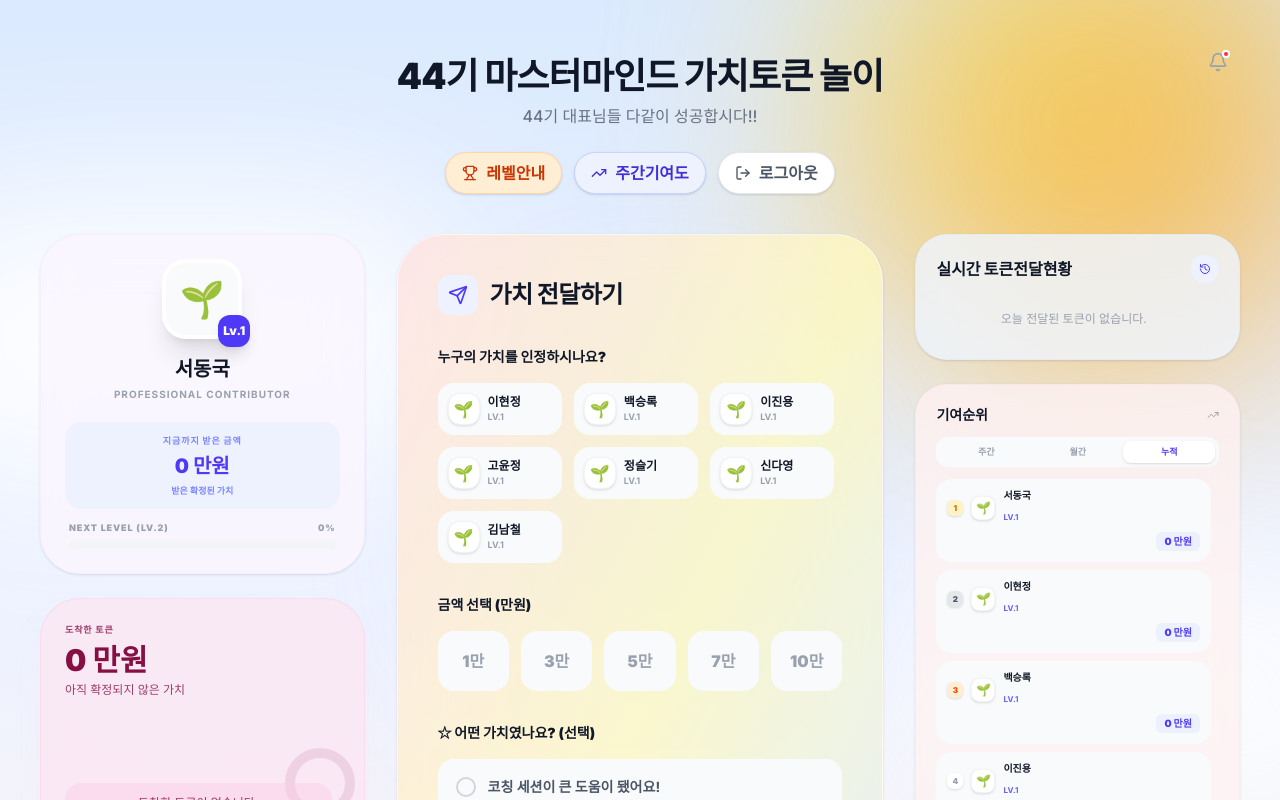
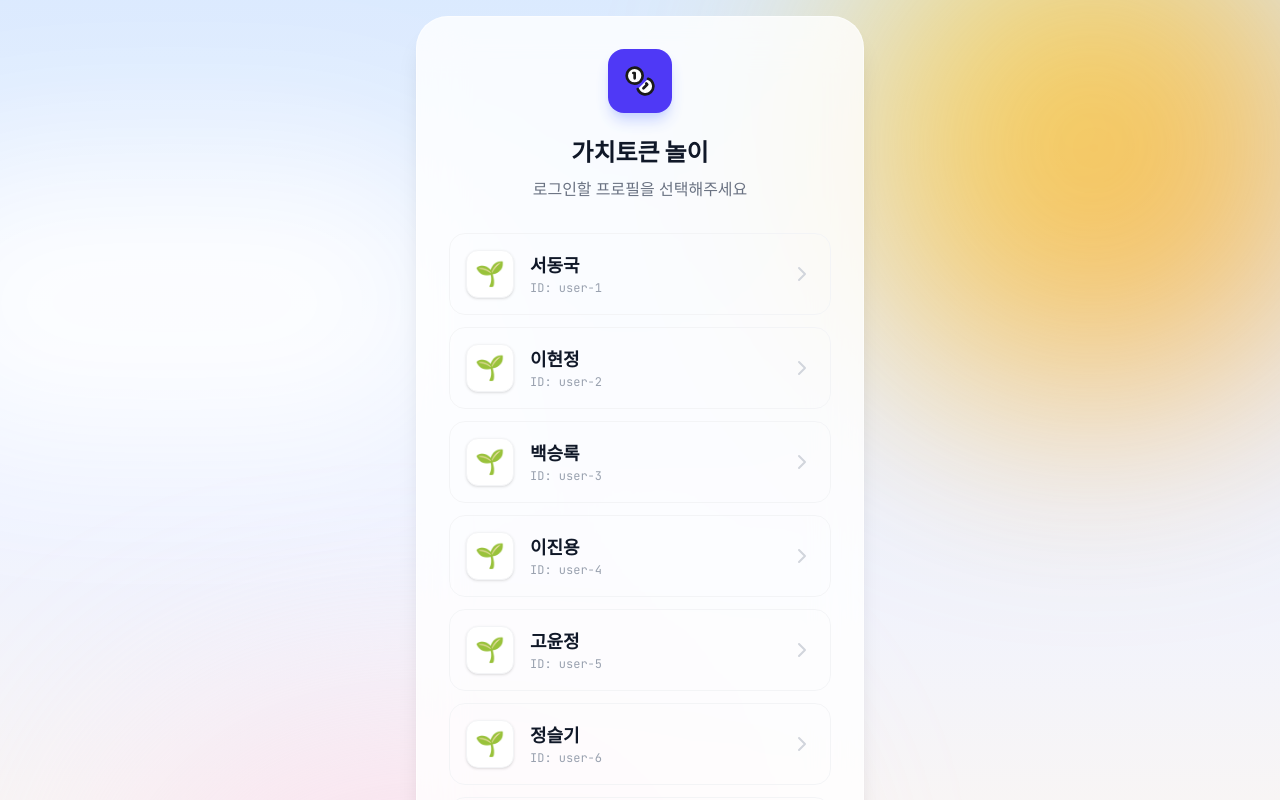
Before and after one commit to kinach7007-web/-44th-Value-Token, a React (Vite) app: page / in a window 1280 px wide. Shown: the top 800 px of the page. Built offline with nearby package versions, Linux system fonts and the light colour scheme; a web font is replaced by a local one.

Commit message:
feat: Initialize currentUser to null
Sets the initial state of `currentUser` to null instead of the first user in the `users` array. This ensures a more accurate initial state for user selection logic.

```diff
--- a/src/App.tsx
+++ b/src/App.tsx
@@ -84,7 +84,7 @@ export default function App() {
     return [];
   });
 
-  const [currentUser, setCurrentUser] = useState<User | null>(users[0]);
+  const [currentUser, setCurrentUser] = useState<User | null>(null);
   const activeUser = currentUser || users[0];
 
   const [isSendModalOpen, setIsSendModalOpen] = useState(false);
```
